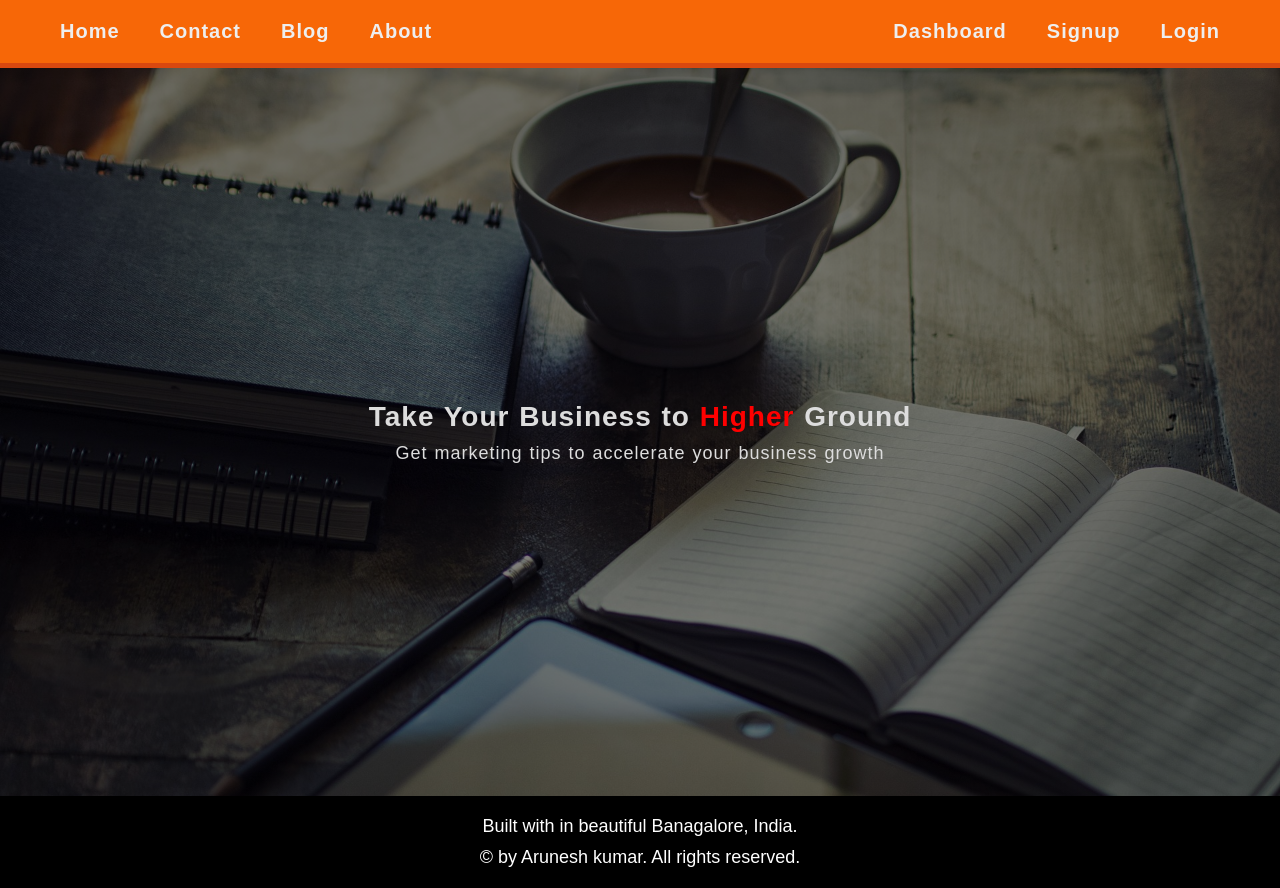
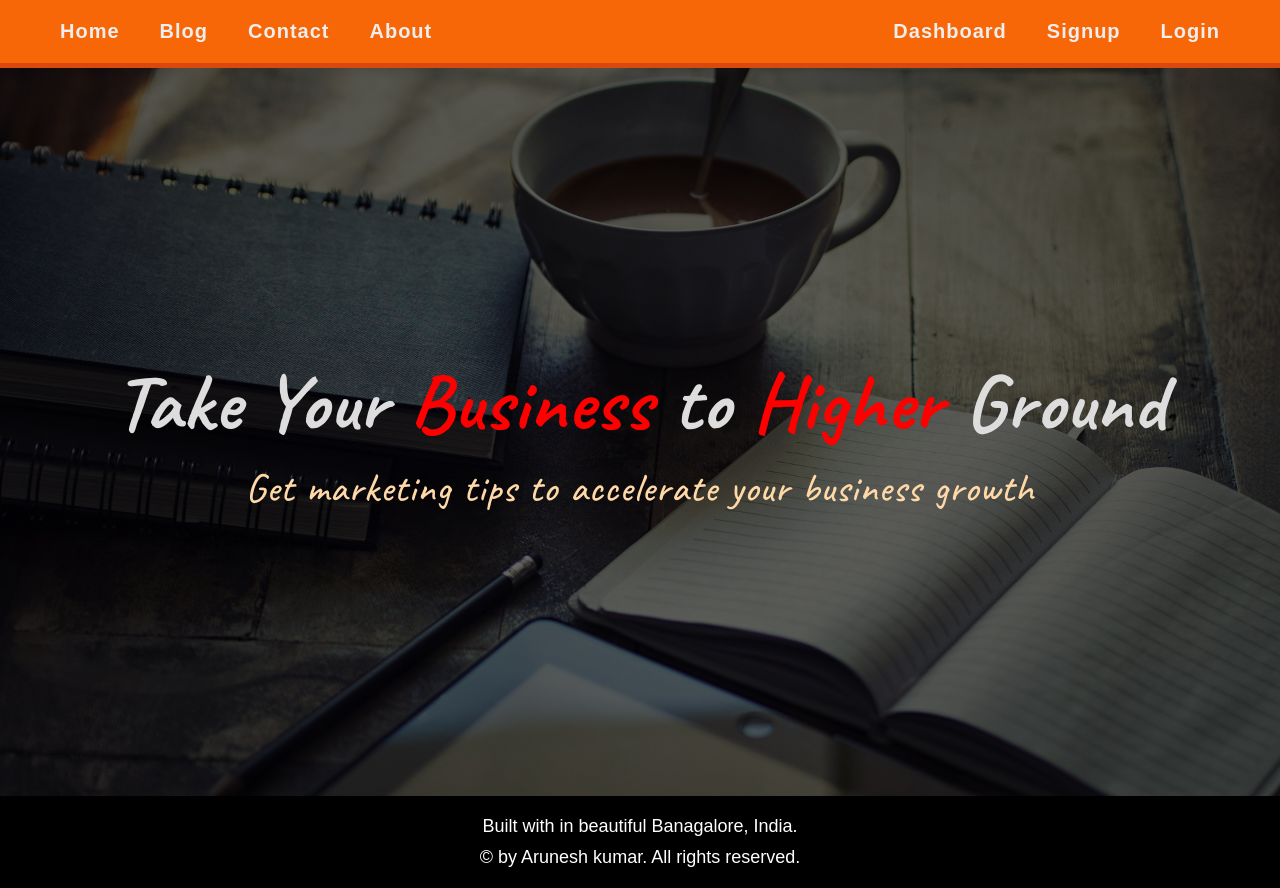
Before and after one commit to kingarunesh/Mini-Blog, a Django app: template templates/base.html in a window 1280 px wide. Run offline with Django 5.2, Linux system fonts and the light colour scheme; the template is opened without the code that fills it, so the values that code supplies are empty.

Commit message:
4.2 : basic changes

```diff
--- a/index/static/index/css/style.css
+++ b/index/static/index/css/style.css
@@ -3,7 +3,7 @@ section.index-blog {
     margin: 6rem auto;
 
     display: grid;
-    grid-template-columns: 1fr 1fr 1fr;
+    grid-template-columns: 1fr 1fr;
     gap: 2.6rem;
 }
 
@@ -14,7 +14,7 @@ section.index-blog article {
 
 section.index-blog article img {
     width: 100%;
-    height: 25rem;
+    height: 30rem;
     border-top-right-radius: 1rem;
     border-top-left-radius: 1rem;
 }
--- a/index/views.py
+++ b/index/views.py
@@ -1,13 +1,15 @@
 from datetime import datetime
 from django.shortcuts import render
 
+from blog.models import Blog
 
 
 def index(request):
     year = datetime.now().year
 
     context = {
-        "year": year
+        "year": year,
+        "blogs": Blog.objects.all()
     }
 
     return render(request=request, template_name="index/index.html", context=context)
--- a/static/css/main.css
+++ b/static/css/main.css
@@ -1,4 +1,6 @@
-/* reset css style */
+@import url("https://fonts.googleapis.com/css2?family=Caveat:wght@500;600;700&display=swap");
+
+/*SECTION :      reset css style             */
 
 * {
     margin: 0;
@@ -21,7 +23,7 @@ a:link {
 /* SECTION :        hero section         */
 
 header {
-    background-image: linear-gradient(to bottom, rgba(0, 0, 0, 0.5), rgba(0, 0, 0, 0.5)), url("/static/img/hero.jpg");
+    background-image: linear-gradient(to bottom, rgba(0, 0, 0, 0.6), rgba(0, 0, 0, 0.6)), url("/static/img/hero.jpg");
     background-size: cover;
     height: 91vh;
 
@@ -33,11 +35,13 @@ header {
     text-align: center;
     letter-spacing: 1px;
     word-spacing: 1px;
+    font-family: "Caveat", cursive;
 }
 
-header h2 {
-    font-size: 2.8rem;
+header div h2 {
     margin-bottom: 1rem;
+
+    font-size: 8rem;
 }
 
 .important {
@@ -45,7 +49,8 @@ header h2 {
 }
 
 header p {
-    font-size: 1.8rem;
+    font-size: 4rem;
+    color: #ffd8a8;
 }
 
 /* SECTION :        navigation         */
--- a/templates/includes/header.html
+++ b/templates/includes/header.html
@@ -1,6 +1,6 @@
 <header>
     <div>
-        <h2>Take Your Business to <span class="important">Higher</span> Ground</h2>
+        <h2>Take Your <span class="important">Business</span> to <span class="important">Higher</span> Ground</h2>
         <p>Get marketing tips to accelerate your business growth</p>
     </div>
 </header>
--- a/templates/includes/navbar.html
+++ b/templates/includes/navbar.html
@@ -2,8 +2,8 @@
     <ul>
         <div class="left">
             <li><a href="/">Home</a></li>
+            <li><a href="/">Blog</a></li>
             <li><a href="/">Contact</a></li>
-            <li><a href="/">Blog</a></li>
             <li><a href="/">About</a></li>
         </div>
 
```
Also changed, not shown: index/templates/index/index.html (+5 -50 lines).
